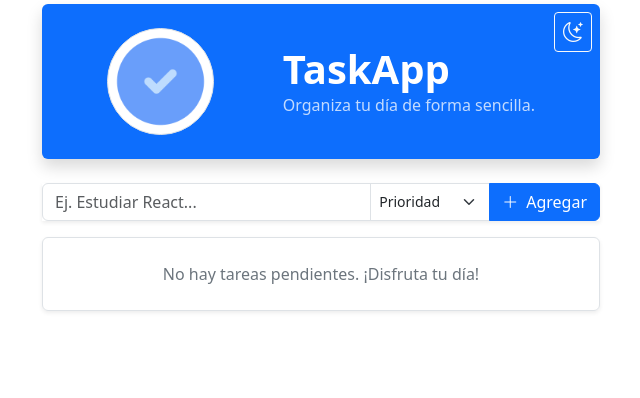
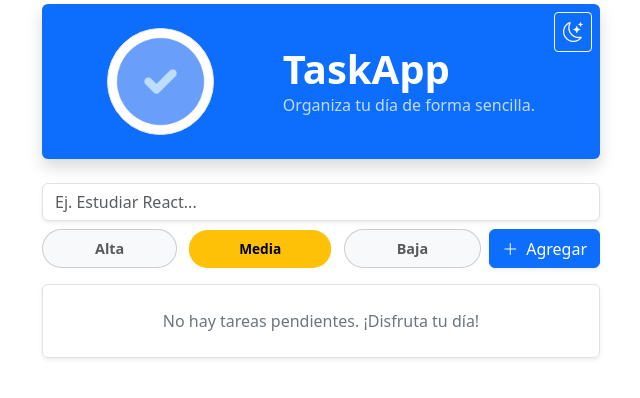
Before and after one commit to ali-zunega/Task-App, a React (Vite) app: page / in a window 1280 px wide. Shown: the top 398 px of the page, without its empty margins (319-959 px from the left). Built offline with nearby package versions, Linux system fonts and the light colour scheme.

Commit message:
style: apply visual improvements to priority buttons and modal integration

```diff
--- a/src/App.css
+++ b/src/App.css
@@ -20,6 +20,7 @@ html * {
     .task-item {
         padding: 1rem;
     }
+
     .task-item .fs-5 {
         font-size: 1.25rem;
     }
@@ -100,3 +101,56 @@ html * {
     font-weight: 600;
     border-radius: 999px;
 }
+
+.bg-warning {
+    color: black !important;
+}
+
+.priority-pill {
+    font-weight: bold;
+    display: inline-flex;
+    align-items: center;
+    justify-content: center;
+    padding: 0.5rem 0.75rem;
+    border-radius: 999px;
+    cursor: pointer;
+    transition: all 0.2s ease;
+    background-color: var(--bs-tertiary-bg);
+    color: var(--bs-secondary-color);
+    font-size: 0.85rem;
+    border: 1px solid var(--bs-border-color-translucent);
+}
+
+.priority-pill input[type="radio"] {
+    display: none;
+}
+
+.priority-pill:hover {
+    transform: translateY(-1px);
+}
+
+.priority-pill.active {
+    border-color: transparent;
+    color: white;
+    transform: scale(0.95);
+}
+
+.priority-pill.bg-danger.active {
+    background-color: var(--bs-danger);
+}
+
+.priority-pill.bg-warning.active {
+    background-color: var(--bs-warning);
+    color: black;
+}
+
+.priority-pill.bg-success.active {
+    background-color: var(--bs-success);
+}
+
+@media (min-width: 576px) {
+    .priority-pill {
+        font-size: 0.9rem;
+        padding: 0.5rem 1rem;
+    }
+}
--- a/src/components/TaskControls.jsx
+++ b/src/components/TaskControls.jsx
@@ -21,7 +21,7 @@ const TaskControls = () => {
       </div>
 
       {/* Filtros */}
-      <div className="d-flex justify-content-md-center justify-content-start flex-wrap gap-1">
+      <div className="d-flex justify-content-md-center align-items-start flex-wrap gap-1">
         <FilterButton
           active={filterStatus === "all"}
           onClick={() => setFilterStatus("all")}
--- a/src/components/TaskEdit.jsx
+++ b/src/components/TaskEdit.jsx
@@ -1,10 +1,19 @@
-import { useState } from "react";
+import { useState, useEffect } from "react";
 import { useTaskContext } from "../context/useTaskContext";
+import PrioritySelector from "./PrioritySelector";
 
 const TaskEdit = ({ task, onClose }) => {
   const { editTask } = useTaskContext();
 
   const [updatedTask, setUpdatedTask] = useState(task);
+
+  useEffect(() => {
+    const handleKeyDown = (e) => {
+      if (e.key === "Escape") onClose();
+    };
+    document.addEventListener("keydown", handleKeyDown);
+    return () => document.removeEventListener("keydown", handleKeyDown);
+  }, [onClose]);
 
   const handleSubmit = (e) => {
     e.preventDefault();
@@ -21,8 +30,16 @@ const TaskEdit = ({ task, onClose }) => {
     }));
   };
 
+  const handleBackdropClick = (e) => {
+    if (e.target === e.currentTarget) onClose();
+  };
+
   return (
-    <div className="modal d-block bg-dark bg-opacity-50" tabIndex="-1">
+    <div
+      className="modal d-block bg-dark bg-opacity-75 modal-backdrop"
+      tabIndex="-1"
+      onClick={handleBackdropClick}
+    >
       <div className="modal-dialog modal-dialog-centered">
         <div className="modal-content">
           <div className="modal-header">
@@ -35,7 +52,9 @@ const TaskEdit = ({ task, onClose }) => {
           </div>
           <form onSubmit={handleSubmit}>
             <div className="modal-body">
-              <label className="form-label">Descripción de la tarea</label>
+              <label htmlFor="text" className="form-label">
+                Descripción de la tarea
+              </label>
               <input
                 name="text"
                 id="text"
@@ -45,23 +64,20 @@ const TaskEdit = ({ task, onClose }) => {
                 onChange={handleChange}
                 autoFocus
               />
-              <label className="form-label mt-3">Prioridad</label>
-              <select
+              <PrioritySelector
+                value={updatedTask.priority}
+                onChange={(val) =>
+                  setUpdatedTask((prev) => ({ ...prev, priority: val }))
+                }
                 name="priority"
-                id="priority"
-                className="form-select w-auto"
-                value={updatedTask.priority}
-                onChange={handleChange}
-              >
-                <option value="low">Baja</option>
-                <option value="medium">Media</option>
-                <option value="high">Alta</option>
-              </select>
+                idPrefix="edit-priority"
+              />
             </div>
             <div className="modal-footer">
               <button
                 type="submit"
                 className="btn btn-primary d-flex align-items-center gap-2"
+                aria-label="Guardar cambios"
               >
                 <i className="bi bi-floppy"></i>
                 <span className="d-none d-sm-inline">Guardar Cambios</span>
--- a/src/components/TaskInput.jsx
+++ b/src/components/TaskInput.jsx
@@ -1,58 +1,49 @@
 import { useState } from "react";
 import { useTaskContext } from "../context/useTaskContext";
+import PrioritySelector from "./PrioritySelector";
 
 function TaskInput() {
   const { addTask } = useTaskContext();
   const [text, setText] = useState("");
-  const [priority, setPriority] = useState("");
+  const [priority, setPriority] = useState("medium");
 
   const handleSubmit = (e) => {
     e.preventDefault();
     if (!text.trim()) return;
-    addTask(text, priority || "medium");
+    addTask(text, priority);
     setText("");
-    setPriority("");
+    setPriority("medium");
   };
 
   return (
-    <form
-      onSubmit={handleSubmit}
-      className="input-group input-group-md mb-3 shadow-sm"
-    >
+    <form onSubmit={handleSubmit} className="mb-3">
+      <div className="mb-2">
+        {/* Input para agregar la tarea */}
         <input
           id="task-input"
           name="task-input"
           type="text"
-        className="form-control"
+          className="form-control shadow-sm"
           placeholder="Ej. Estudiar React..."
           value={text}
           onChange={(e) => setText(e.target.value)}
           enterKeyHint="done"
           autoComplete="off"
         />
-      <select
-        id="priority"
-        value={priority}
-        onChange={(e) => setPriority(e.target.value)}
-        className="form-select form-select-sm"
-        style={{ maxWidth: "120px" }}
-        aria-label="Seleccionar prioridad"
-      >
-        <option value="" disabled>
-          Prioridad
-        </option>
-        <option value="medium">Media</option>
-        <option value="low">Baja</option>
-        <option value="high">Alta</option>
-      </select>
-
+      </div>
+      <div className="d-flex flex-column flex-sm-row align-items-stretch gap-2">
+        <div className="flex-grow-1">
+          <PrioritySelector value={priority} onChange={setPriority} />
+        </div>
         <button
-        className="btn btn-primary d-flex align-items-center gap-2"
+          className="btn btn-primary shadow-sm d-flex align-items-center justify-content-center gap-2"
           type="submit"
+          aria-label="Agregar tarea"
         >
           <i className="bi bi-plus-lg"></i>
-        <span className="d-none d-sm-inline">Agregar</span>
+          <span className="d-none d-lg-inline">Agregar</span>
         </button>
+      </div>
     </form>
   );
 }
--- a/src/components/TaskItem.jsx
+++ b/src/components/TaskItem.jsx
@@ -44,11 +44,14 @@ const TaskItem = ({
           </span>
         </div>
       </div>
-      <div className="btn-actions">
+      <div className="btn-actions gap-2 d-flex align-items-center">
         {!task.completed && (
           <button
             className="btn btn-sm text-primary border-0 flex-shrink-0"
-            onClick={(e) => { e.stopPropagation(); handleOpenEdit(task); }}
+            onClick={(e) => {
+              e.stopPropagation();
+              handleOpenEdit(task);
+            }}
           >
             <i className="bi bi-pencil fs-5"></i>
           </button>
--- a/src/context/TaskContext.jsx
+++ b/src/context/TaskContext.jsx
@@ -1,7 +1,6 @@
 import { createContext } from "react";
 import { useTasks } from "../hooks/useTasks";
 
-// 1. Creamos el contexto
 const TaskContext = createContext();
 export default TaskContext;
 
@@ -9,7 +8,7 @@ export default TaskContext;
 export const TaskProvider = ({ children }) => {
   const taskData = useTasks();
 
-  // Movemos la lógica de filtrado aquí para que esté disponible en toda la app
+  // lógica de filtrado para que esté disponible en toda la app
   const filteredTasks = taskData.tasks.filter((task) => {
     const matchesSearch = task.text
       .toLowerCase()
--- a/src/main.jsx
+++ b/src/main.jsx
@@ -1,10 +1,8 @@
 import { StrictMode } from "react";
 import { createRoot } from "react-dom/client";
 
-// Importaciones de estilos
 import "bootstrap/dist/css/bootstrap.min.css";
 import "bootstrap-icons/font/bootstrap-icons.css";
-import "./index.css";
 
 // Importación del Proveedor de contexto y tema, y el App
 import App from "./App.jsx";
--- a/src/utils/formatText.js
+++ b/src/utils/formatText.js
@@ -3,7 +3,6 @@ export const capitalizeFirstLetter = (text) => {
   return text.charAt(0).toUpperCase() + text.slice(1).toLowerCase();
 };
 
-// enumera colores para badge de prioridad
 export const PRIORITY_COLORS = {
   high: "danger",
   medium: "warning",
```
Also changed, not shown: src/App.jsx (+4 -4 lines), 2 other files (tests, documents, lock files or other folders). Lines whose indentation alone changed are shown as unchanged.
